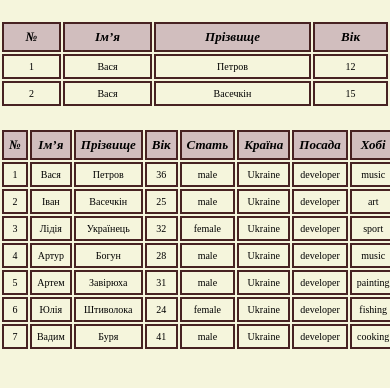
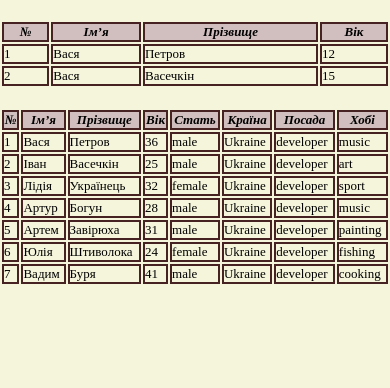
Before and after one commit to Tetiana5Buria/data_tables, a plain HTML site: page index.html in a window 390 px wide. Drawn offline with Linux system fonts and the light colour scheme.

Commit message:
add some changes

```diff
--- a/style.css
+++ b/style.css
@@ -38,7 +38,7 @@ body {
   background-color: var(--hover-background-color);
 }
 
-@media (max-width: 1024px) {
+@media (max-width: 768px) {
   .data-table {
     font-size: small;
     margin-top: 20px;
@@ -46,19 +46,20 @@ body {
 
   .data-table th,
   .data-table td {
-    padding: 10px;
+    padding: 5px;
   }
 }
 
-@media (max-width: 640px) {
+@media (max-width: 480px) {
   .data-table {
-    font-size: x-small;
+    font-size: small;
     overflow-x: auto;
+    text-align: start;
   }
 
   .data-table th,
   .data-table td {
-    padding: 5px;
+    padding: 0px;
   }
 
   .data-table th {
```
